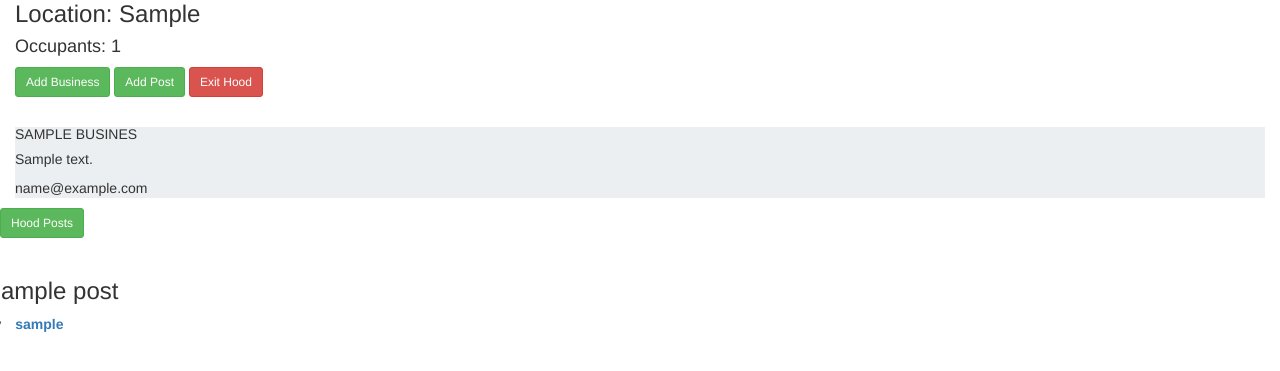
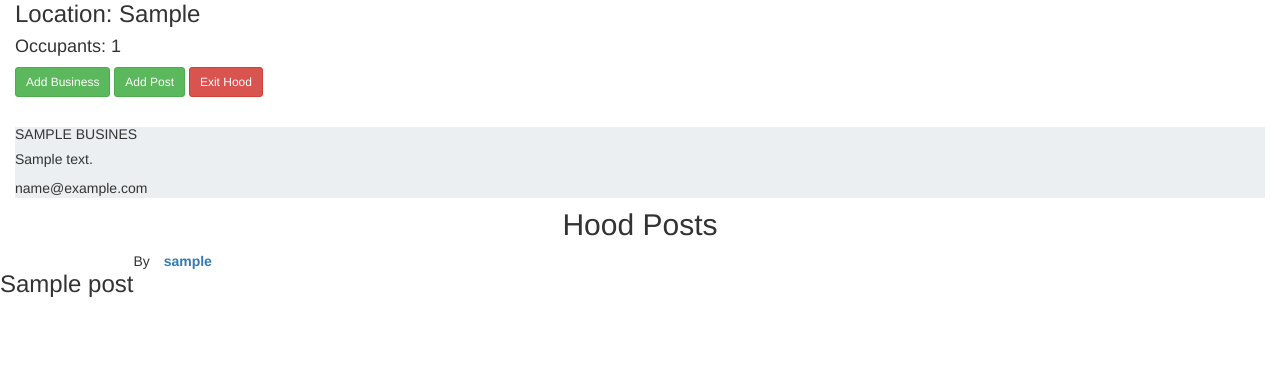
Before and after one commit to ruthjomo/myHood, a Django app: page / in a window 1280 px wide. Shown: the part 213-584 px from the top of the page. Run offline with Django 3.2, Linux system fonts and the light colour scheme; a user stored in the database is signed in; tables that the repository leaves empty hold one stand-in row (values such as "Sample post"); some libraries are stand-ins or nearby versions; some web fonts are replaced.

Commit message:
changed some codes

```diff
--- a/hoodapp/templates/current_hood.html
+++ b/hoodapp/templates/current_hood.html
@@ -64,15 +64,12 @@
 
                 </div>
             </div>
+            <br>
 
-
-<a href="" class="btn btn-sm btn-success" style="text-align:center;">Hood Posts</a>
-                <br> <br>
-
-
-                {% for post in posts%}
-                <div class="row">
-                <h3>{{post.name}}</h3>
+        <h5  style="text-align:center; font-size:30px;">Hood Posts</h5>
+              <div class="card" style="display:flex; flex-direction: row;">
+              {% for post in posts%}
+                <h3>{{post.name}}</h3><br>
                 <p id="text" style="margin-bottom:0;">By <a style="width:100%; padding-left:10px;" href="{% url 'user_profile' username=post.poster %}">
                         <label>{{post.poster}}</label></a></p>
 
@@ -82,7 +79,7 @@
                     <a style="color:#4fc3f7;" href="{% url 'add_post'  %}">Create one now!</a></h5>
 
                 {% endfor %}
-                 </div>
+                </div>
             </div>
         </div>
     </div>
--- a/hoodapp/templates/new_profile.html
+++ b/hoodapp/templates/new_profile.html
@@ -11,8 +11,8 @@
 
 {{image.profile.name}}
 
-<div class="card mx-auto" style="max-width:50rem; margin-top:50px;">
-  <form action="{%url 'add_profile'%}" method="post" enctype="multipart/form-data">
+<div class="card mx-auto" style="max-width:100rem; margin-top:50px;">
+  <form action="{%url 'add_profile'%}" method="post" enctype="multipart/form-data" style="padding-left:50%;">
     {%csrf_token%}
 
     {% bootstrap_form form%}
--- a/hoodapp/templates/profile.html
+++ b/hoodapp/templates/profile.html
@@ -9,11 +9,11 @@
 
 <br>
 <br>
-<div class="container">
+<div class="container" style="padding-left: 30%;">
 
   <div class="row">
 
-    <div class="col-md-4">
+    <div class="col-md-12">
 
       <div class="card border-secondary">
         <div class="card-footer">
```
